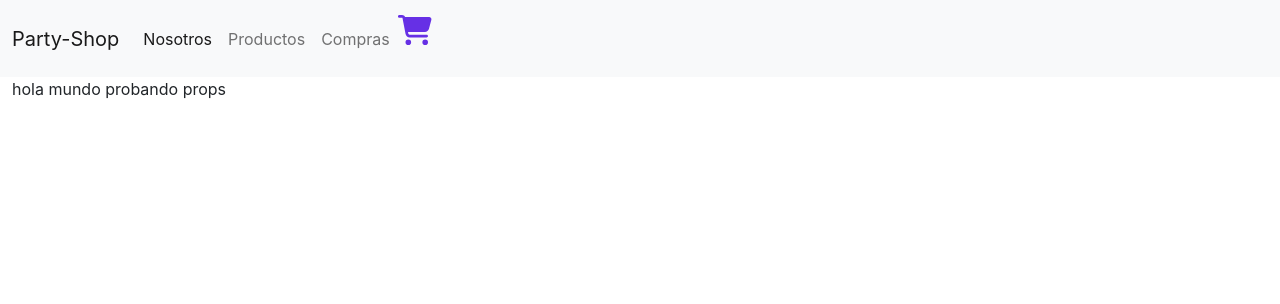
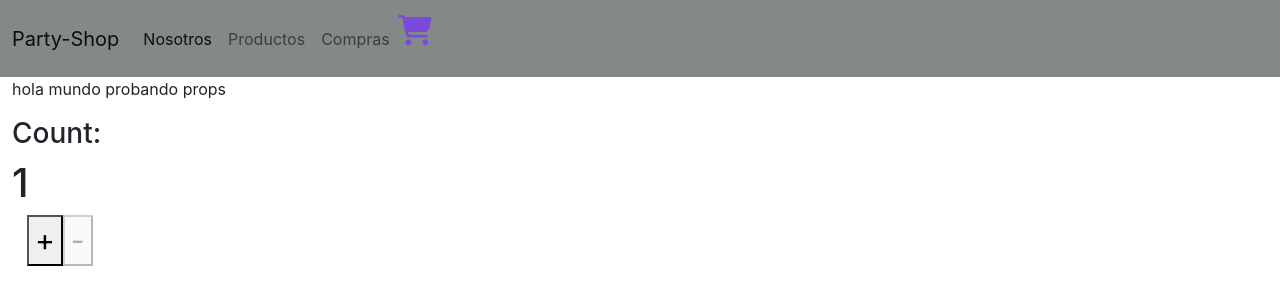
Before and after one commit to rodri182/party-shop, a React (Create React App) app: page / in a window 1280 px wide. Shown: the top 304 px of the page. Built offline with nearby package versions, Linux system fonts and the light colour scheme.

Commit message:
boton contador

```diff
--- a/src/App.css
+++ b/src/App.css
@@ -1,5 +1,10 @@
-header
+.buttons
 {
-  background-color: blue;
-  height: 60px;
+    margin-left: 15px;
+   font-size: 30px;
 }
+.app
+{
+    justify-content: center;
+    align-items: center;
+}
--- a/src/App.js
+++ b/src/App.js
@@ -2,13 +2,14 @@ import React from "react";
 import {Navbar} from "./components/Navbar";
 import  {ItemListContainer} from "./components/ItemListContainer";
 import { BrowserRouter as Router, Switch, Route} from "react-router-dom";
-
+import {Contador} from "./components/ItemCount";
 const App = () => {
   return (
    <>
     <Router>
-     <Navbar/>
+    <Navbar/>
     <ItemListContainer greeting="hola mundo probando props"/>
+    <Contador/>
     </Router>
 
    </>
--- /dev/null
+++ b/src/components/ItemCount.js
@@ -0,0 +1,20 @@
+import {useState} from "react";
+import "../App.css"
+export const Contador = () => {
+  const [counter, setCounter] = useState(1);
+
+    return (
+      <div className="app app-expand-lg">
+        <div className="container-fluid">
+         <div class="count">
+          <h3>Count:</h3>
+          <h1>{counter}</h1>
+        </div>
+        <div class="buttons">
+          <button disabled={counter>=5}onClick={()=>{setCounter(counter + 1)}}>+</button>
+          <button disabled={counter<=1}onClick={()=>{setCounter(counter - 1)}}>-</button>
+        </div>
+      </div>
+    </div>
+  );
+}
--- a/src/components/NavBar.js
+++ b/src/components/NavBar.js
@@ -1,10 +1,11 @@
 import React from "react";
 import { Link } from "react-router-dom";
 import {CartWidget} from "./CartWidget";
+import "./Navbar.css";
 
 export const Navbar = () => {
   return (
-   <nav className="navbar navbar-expand-lg bg-light">
+   <nav className="navbar navbar-expand-lg">
       <div className="container-fluid">
         <Link className="navbar-brand" to="./">Party-Shop</Link>
         <button className="navbar-toggler" type="button" data-bs-toggle="collapse" data-bs-target="#navbarNavDropdown" aria-controls="navbarNavDropdown" aria-expanded="false" aria-label="Toggle navigation">
--- a/src/components/Navbar.css
+++ b/src/components/Navbar.css
@@ -1,10 +1,10 @@
-h1
+.navbar
 {
-    background-color: aqua;
+    background-color: rgb(131, 136, 136);
 }
 
 .icono
 {
     font-size: 30px;
-    color: rgb(102, 48, 229);
+    color: rgb(122, 74, 218);
 }
```
